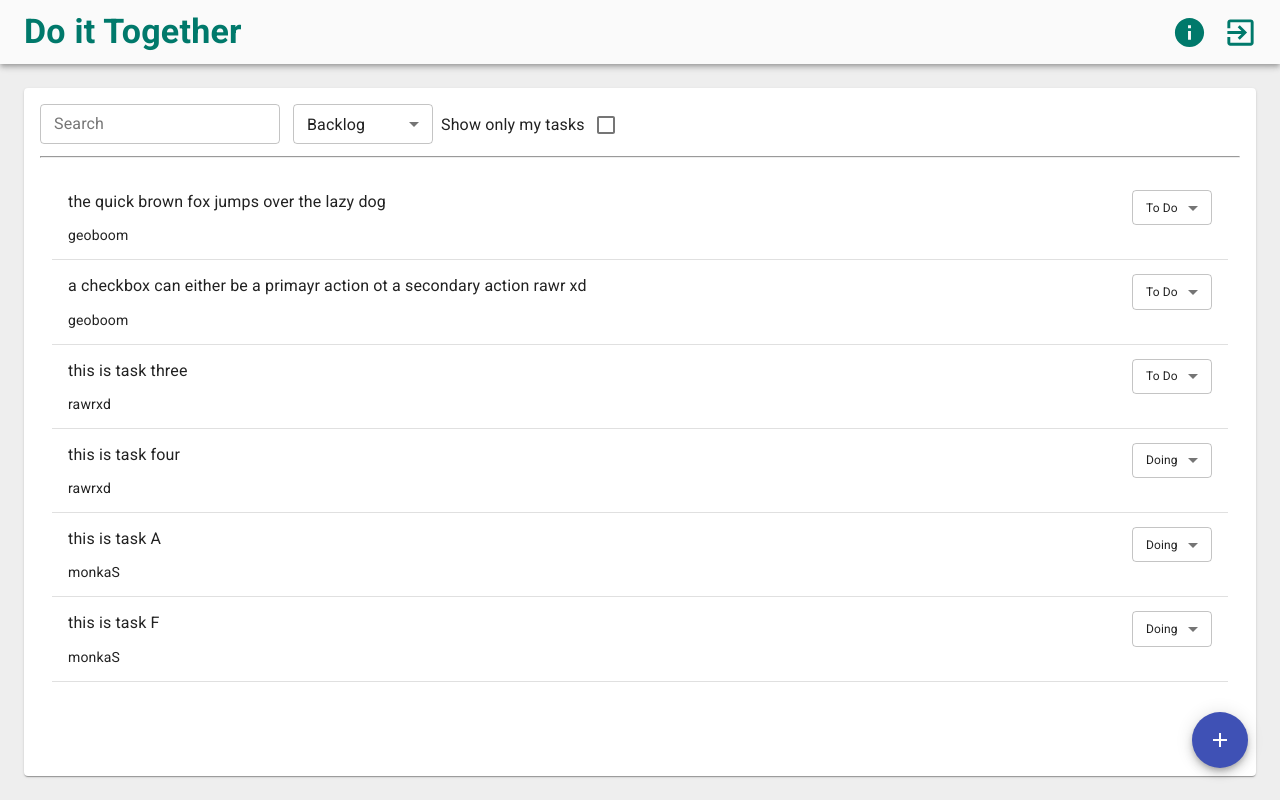
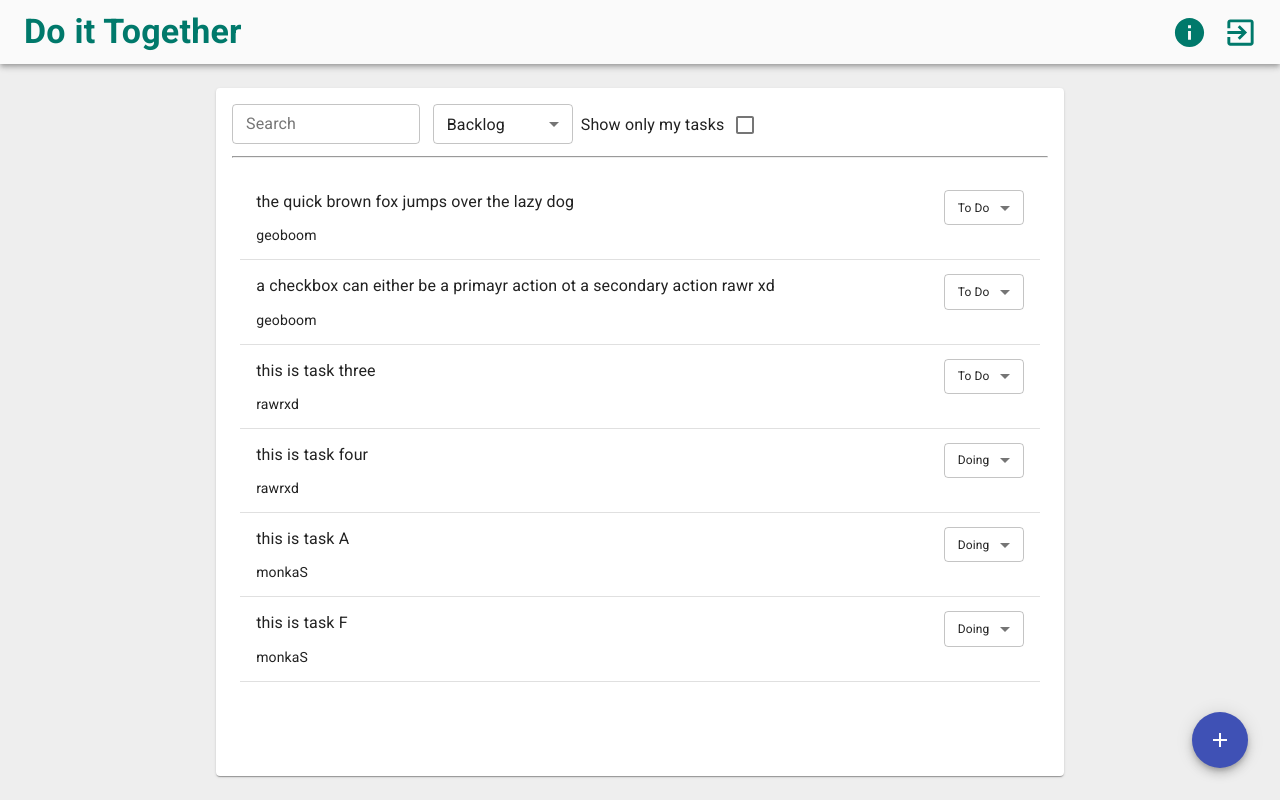
Before and after one commit to geoboom/cvwo-frontend, a React (Create React App) app: page /home in a window 1280 px wide. Built offline with nearby package versions, Linux system fonts and the light colour scheme.

Commit message:
_redirects for netlify routing

```diff
--- a/src/components/App.js
+++ b/src/components/App.js
@@ -2,6 +2,7 @@ import React from 'react';
 import CssBaseline from '@material-ui/core/CssBaseline';
 import LeftDrawer from './LeftDrawer';
 import HeaderBar from './HeaderBar';
+import grey from '@material-ui/core/colors/grey';
 import MainContent from './MainContent';
 import { makeStyles } from '@material-ui/core/styles';
 import {
@@ -21,9 +22,11 @@ import { TaskContext, useTaskContext } from '../context/task';
 const useStyles = makeStyles(theme => ({
   root: {
     display: 'flex',
+    justifyContent: 'center',
     position: 'fixed',
     height: '100%',
     width: '100%',
+    backgroundColor: grey['200'],
   },
 }));
 
--- a/src/components/MainContent.js
+++ b/src/components/MainContent.js
@@ -1,5 +1,4 @@
 import React from 'react';
-import grey from '@material-ui/core/colors/grey';
 import Hidden from '@material-ui/core/Hidden';
 import Card from '@material-ui/core/Card';
 import CardContent from '@material-ui/core/CardContent';
@@ -38,14 +37,14 @@ const useStyles = makeStyles(theme => ({
   root: {
     display: 'flex',
     flexDirection: 'column',
-    flexGrow: 1,
     height: '100%',
     padding: theme.spacing(3),
+    width: '70%',
     [theme.breakpoints.down('sm')]: {
+      width: '98%',
       padding: theme.spacing(1),
       paddingTop: theme.spacing(3),
     },
-    backgroundColor: grey['200'],
   },
   listRoot: {
     height: '100%',
```
Also changed, not shown: 1 other file (tests, documents, lock files or other folders).
